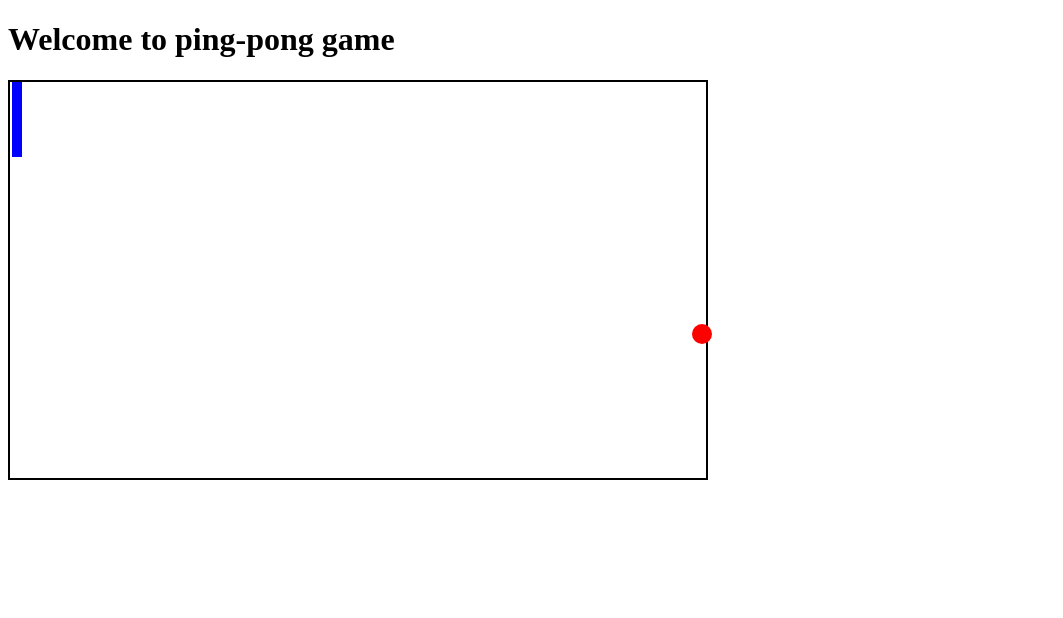
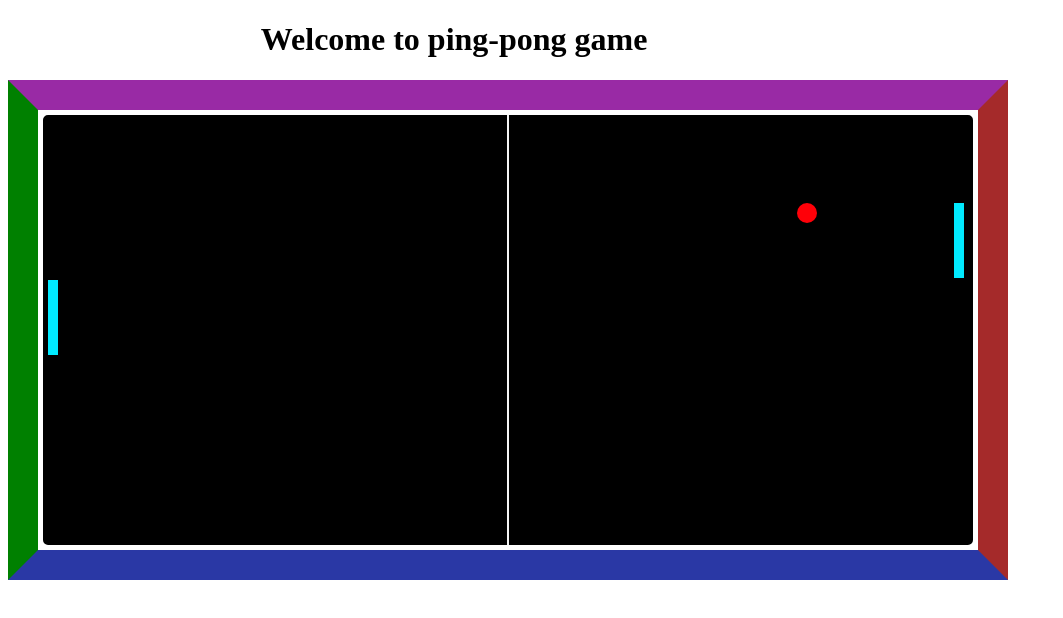
Before and after one commit to KartikKr001/PingPong, a plain HTML site: page index.html in a window 1280 px wide. Shown: the whole page, without its empty margins (0-1063 px from the left). Drawn offline with Linux system fonts and the light colour scheme.

Commit message:
Added some CSS and an AI opponent

```diff
--- a/index.html
+++ b/index.html
@@ -8,14 +8,22 @@
 </head>
 <body>
     <h1>Welcome to ping-pong game</h1>
+    <div class="ground">
         <div id="ping-pong-table">
+            <div id="center-line">
+
+            </div>
             <div id="paddle">
 
             </div>
             <div id="ball">
 
             </div>
+            <div id="paddleAI">
 
+            </div>
+
+        </div>
     </div>
 
     <script src="index.js"></script>
--- a/index.js
+++ b/index.js
@@ -3,33 +3,52 @@ document.addEventListener('DOMContentLoaded',()=>{
     let ball = document.getElementById("ball");  //targeting ball element
     let table = document.getElementById("ping-pong-table");  //targeting table element
     let paddle = document.getElementById("paddle");  //targeting paddle element
+    let paddleAI = document.getElementById("paddleAI");  //targeting paddle element
 
     // distance of top & left of the ball from ping pong table
-    let ballX = 50;
-    let ballY = 50;
+    let ballX = 10;
+    let ballY = 60;
+
+    let dx = 2;  // displacement in x direction
+    let dy = 2;  // displacement in y direction
+    let Py = (table.offsetHeight - table.offsetTop)/2;  // displacement in y direction of paddle
+    let PyA = (table.offsetHeight - table.offsetTop)/2;  // displacement in y direction of paddleAI
 
     ball.style.top = `${ballY}px`;
     ball.style.left = `${ballX}px`;
+    paddle.style.top = `${Py}px`;
+    paddleAI.style.top = `${PyA}px`;
 
-    let dx = 2;  // displacement in x direction
-    let dy = 2;  // displacement in y direction
-    let Py = 5;  // displacement in x direction of paddle
     setInterval(function exec(){
         // ball hits paddle
-        if(ballY >= Py && ballY <= Py+paddle.offsetHeight && ballX <= paddle.style.left+paddle.offsetWidth){
+        if(ballY >= Py && ballY <= Py+paddle.offsetHeight && ballX <= paddle.offsetLeft+paddle.offsetWidth){
+            dx*=-1;
+            addGlow(paddle);
+        }
+        if(ballY >= PyA && ballY <= PyA+paddleAI.offsetHeight && ballX >= paddleAI.offsetLeft-20){
+            dx*=-1;
+            addGlow(paddleAI);
+        }
+
+
+        ballX += dx;
+        ball.style.left = `${ballX}px`;
+        if(ballX >= table.offsetWidth-ball.offsetWidth-10 || ballX < 0){  //CHANGING DIRECTIONS
             dx*=-1;
         }
 
-        ballX += dx;
-        ball.style.left = `${ballX}px`;
-        if(ballX > table.offsetWidth-ball.offsetWidth || ballX < 0) dx*=-1;  //CHANGING DIRECTIONS
-
         ballY += dy;
         ball.style.top = `${ballY}px`;
-        if(ballY > table.offsetHeight-ball.offsetHeight || ballY <= 0) dy*=-1;  //CHANGING DIRECTION
+        if(ballY > table.offsetHeight-ball.offsetHeight-10 || ballY <= 0) dy*=-1;  //CHANGING DIRECTION
 
-    },5);
+    });
 
+    function addGlow(paddle) {
+        paddle.classList.add('glow');
+        setTimeout(() => {
+            paddle.classList.remove('glow');
+        }, 300); // Remove glow after 300 milliseconds
+    }
 
 
     document.addEventListener('keydown',(event)=>{
@@ -43,4 +62,26 @@ document.addEventListener('DOMContentLoaded',()=>{
             paddle.style.top = `${Py}px`
         }
     })
+
+    document.addEventListener('mousemove', (event) => {
+        tableDistFromLeft = table.offsetLeft;
+        mouseDistFromLeft = event.clientX;
+        paddleDistFromLeft = paddle.offsetLeft;
+
+        tableDistFromTop = table.offsetTop;
+        mouseDistFromTop = event.clientY;
+        paddleDistFromLeft = paddle.offsetTop;
+
+        if(mouseDistFromTop <= table.offsetHeight+tableDistFromTop-paddle.offsetHeight-10 && mouseDistFromTop >= tableDistFromTop+10){
+            Py = mouseDistFromTop-tableDistFromTop;
+            paddle.style.top = `${Py}px`;
+        }
+
+    });
+    setInterval(function moveAI(){
+        if(ballX >= table.offsetWidth/2){
+            PyA = Math.min(ballY,table.offsetHeight-paddleAI.offsetHeight-10);
+            paddleAI.style.top = `${PyA}px`;
+        }
+    },2);
 });
--- a/style.css
+++ b/style.css
@@ -1,5 +1,6 @@
 html{
     box-sizing: border-box;
+
 }
 
 *,*::before,*::after{
@@ -7,26 +8,67 @@ html{
 }
 
 #ping-pong-table{
-    border: 2px solid black;
-    width: 700px;
-    height: 400px;
-    /*  */
+    border: 5px solid rgb(255, 255, 255);
+    background-color: rgb(0, 0, 0);
+    border-radius: 10px;
+    width: 100%;
+    height: 100%;
     position: relative;
 }
 
-#paddle{
-    background-color: blue;
+#paddle,#paddleAI{
+    background-color: rgb(0, 234, 255);
     width: 10px;
     height: 75px;
-    margin-left: 2px;
-    /*  */
     position: absolute;
+}
+#paddle{
+    margin-left: 5px;
 }
 
 #ball{
-    background-color: red;
+    background-color: rgb(255, 0, 8);
     width: 20px;
     height: 20px;
     border-radius: 100%;
     position: absolute;
 }
+
+#center-line{
+    width: 2px;
+    height: 100%;
+    background-color: whitesmoke;
+    position: absolute;
+    left: 50%;
+    transform: translateX(-50%);
+}
+
+.ground{
+    width: 1000px;
+    height: 500px;
+    background-image: linear-gradient(#000, #000);
+    background-size: 2px 100%;
+    background-repeat: no-repeat;
+    border-left: 30px solid green;
+    border-right: 30px solid brown;
+    border-top: 30px solid rgb(153, 42, 165);
+    border-bottom: 30px solid rgb(42, 56, 165);
+    background-position: center;
+}
+
+h1{
+    margin-left: 20%;
+}
+
+#paddleAI{
+    margin-left:98%;
+}
+
+#paddleAI.glow{
+    box-shadow: 0 0 20px rgb(254, 254, 254);
+    background-color: lawngreen;
+}
+#paddle.glow{
+    box-shadow: 0 0 20px rgb(255, 255, 255);
+    background-color: lawngreen;
+}
```
Lines whose indentation alone changed are shown as unchanged.
